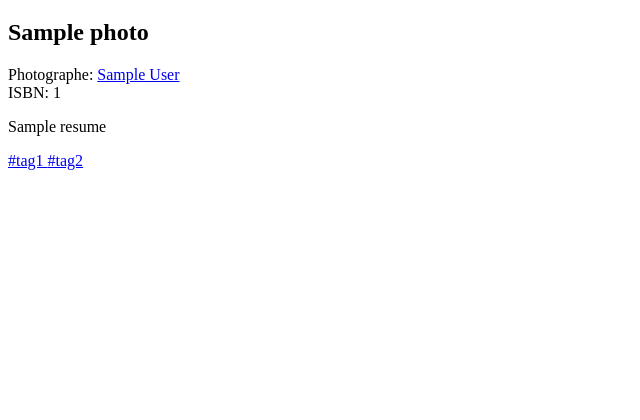
After one commit to pascal-lacroix-pro/PHOTO_HUNTER_2025, a PHP site: template app/views/photos/show.php in a window 1280 px wide. The commit adds this page. Shown: the part 209-629 px from the top of the page, without its empty margins (0-640 px from the left). Run offline with PHP 8.4, Linux system fonts and the light colour scheme; the template is opened without the code that fills it: most values are stand-ins (such as "Sample title", 1, 10 or a date in 2020).

Commit message:
Route photos.show

```diff
--- a/app/views/photos/_index.php
+++ b/app/views/photos/_index.php
@@ -22,7 +22,7 @@
                     <?php echo Core\Helpers\truncate($photo['resume']); ?>
                 </p>
                 <a
-                    href="photo.html"
+                    href="?photos=show&id=<?php echo $photo['id']; ?>"
                     class="mt-4 inline-block bg-indigo-500 text-white py-2 px-4 rounded-lg hover:bg-indigo-700">
                     En savoir plus
                 </a>
--- /dev/null
+++ b/app/views/photos/show.php
@@ -0,0 +1,38 @@
+<section>
+    <article class="bg-white rounded-lg shadow-lg overflow-hidden">
+        <img
+            class="w-full h-40 object-cover"
+            src="https://picsum.photos/300/200?random=<?php echo $photo['id']; ?>"
+            alt="Nom du photo" />
+
+        <div class="p-4">
+            <header class="mb-8">
+                <h2 class="text-lg font-bold">
+                    <?php echo $photo['title']; ?>
+                </h2>
+                <div>
+                    Photographe:
+                    <a href="#" class="text-indigo-500 hover:underline">
+                        <?php echo $photo['author_firstname']; ?>
+                        <?php echo $photo['author_lastname']; ?>
+                    </a>
+                </div>
+                <div>ISBN: <?php echo $photo['id']; ?></div>
+            </header>
+
+            <p class="text-base text-gray-600">
+                <?php echo $photo['resume']; ?>
+            </p>
+            <footer class="mt-8 pt-4 border-t border-gray-300">
+                <div>
+                    <a href="#" class="text-indigo-500 hover:underline">
+                        #tag1
+                    </a>
+                    <a href="#" class="text-indigo-500 hover:underline">
+                        #tag2
+                    </a>
+                </div>
+            </footer>
+        </div>
+    </article>
+</section>
```
Also changed, not shown: app/controllers/photosController.php (added, +17 -0 lines), app/models/photosModel.php (+14 -0 lines), app/routers/index.php (+8 -3 lines), app/routers/photos.php (added, +14 -0 lines).
